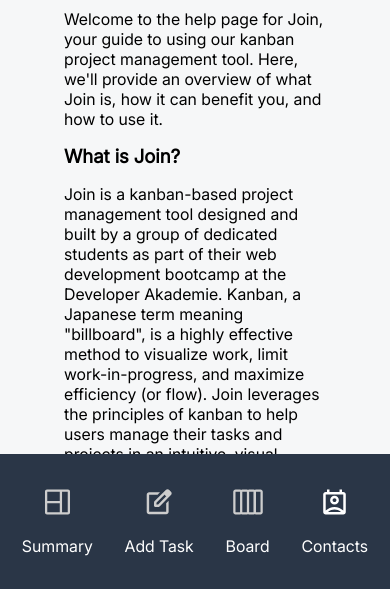
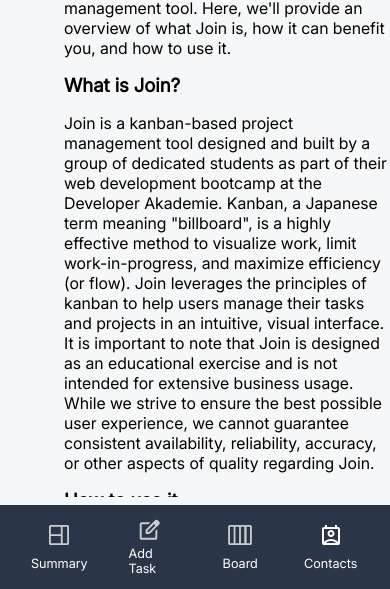
Before and after one commit to CindyHauser/join, a plain HTML site: page HTML/help.html in a window 390 px wide. Shown: the part 255-844 px from the top of the page. Drawn offline with Linux system fonts and the light colour scheme.

Commit message:
media query continued

```diff
--- a/styles/styles-media.css
+++ b/styles/styles-media.css
@@ -8,25 +8,28 @@
     flex-direction: row;
     align-items: center;
     justify-content: space-evenly;
-    height: 16vh;
+    height: 10%;
+    font-size: 0.8rem;
 }
 
 .footer-menu-point {
     display: flex;
     flex-direction: column;
     justify-content: space-evenly;
+    align-items: center;
     padding-inline: 10px;
     height: 80%;
+    width: 16%;
     border-radius: 8px;
     color: white;
     transition: all 125ms ease-in-out;
 }
 
 .footer-menu-point img {
-    height: 30px;
+    height: 24px;
 }
 
-@media (max-width: 700px) {
+@media (max-width: 768px) {
     .footer-media {
         display: flex;
     }
@@ -34,4 +37,12 @@
     .menu-section {
         display: none;
     }
+
+    .main-section {
+        width: 100%;
+    }
+
+    .header-main-html {
+        height: 10%;
+    }
 }
```
